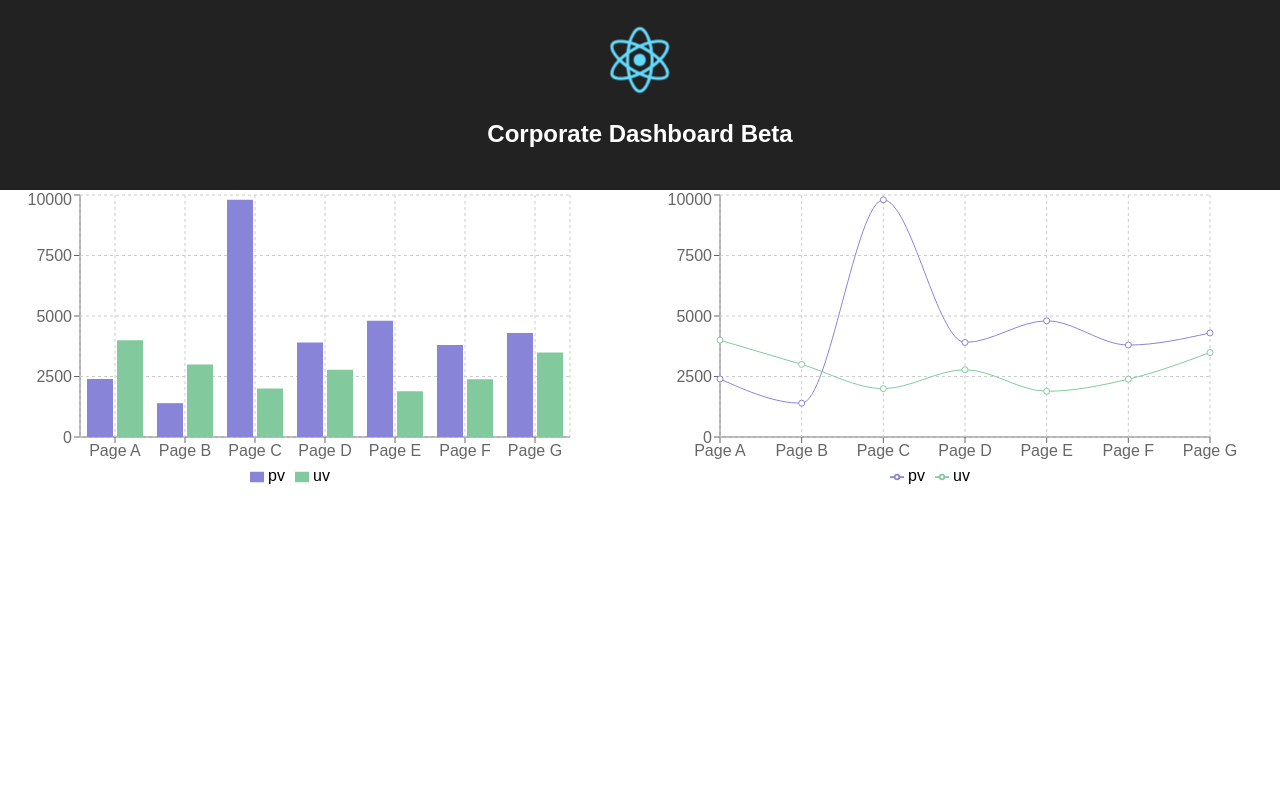
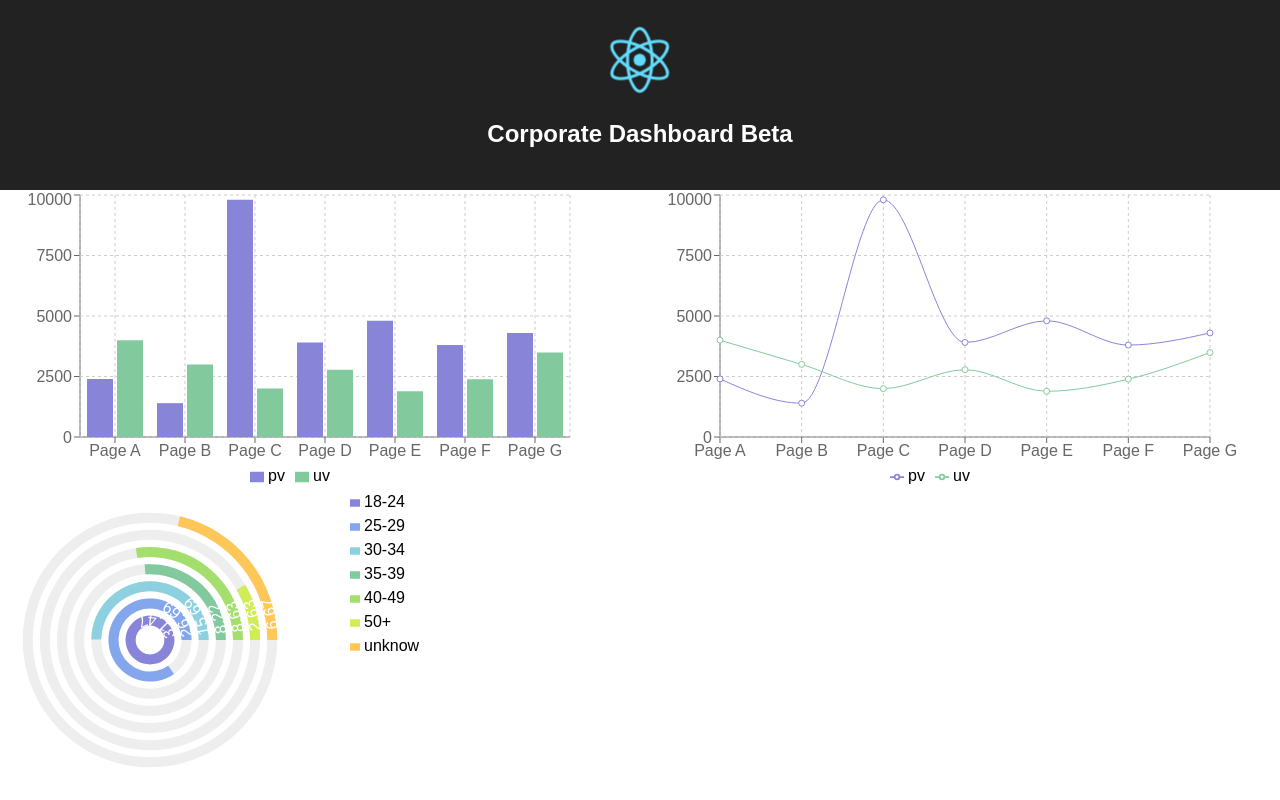
Before and after one commit to chrisacciai/dashboard, a React (Create React App) app: page / in a window 1280 px wide. Built offline with nearby package versions, Linux system fonts and the light colour scheme.

Commit message:
radialbar

```diff
--- a/src/App.js
+++ b/src/App.js
@@ -1,6 +1,6 @@
 import React, { Component } from 'react';
 import logo from './logo.svg';
-import {BarChart, LineChart, Line, Bar, XAxis, YAxis, CartesianGrid, Tooltip, Legend} from 'recharts';
+import {BarChart, RadialBarChart, RadialBar, LineChart, Line, Bar, XAxis, YAxis, CartesianGrid, Tooltip, Legend} from 'recharts';
 import './App.css';
 
 const data = [
@@ -12,6 +12,22 @@ const data = [
   {name: 'Page F', uv: 2390, pv: 3800, amt: 2500},
   {name: 'Page G', uv: 3490, pv: 4300, amt: 2100},
 ];
+
+const data2 = [
+  {name: '18-24', uv: 31.47, pv: 2400, fill: '#8884d8'},
+  {name: '25-29', uv: 26.69, pv: 4567, fill: '#83a6ed'},
+  {name: '30-34', uv: 15.69, pv: 1398, fill: '#8dd1e1'},
+  {name: '35-39', uv: 8.22, pv: 9800, fill: '#82ca9d'},
+  {name: '40-49', uv: 8.63, pv: 3908, fill: '#a4de6c'},
+  {name: '50+', uv: 2.63, pv: 4800, fill: '#d0ed57'},
+  {name: 'unknow', uv: 6.67, pv: 4800, fill: '#ffc658'}
+];
+
+const style = {
+  top: 0,
+  left: 350,
+  lineHeight: '24px'
+};
 
 class App extends Component {
   render() {
@@ -33,6 +49,11 @@ class App extends Component {
           <Bar dataKey="pv" fill="#8884d8" />
           <Bar dataKey="uv" fill="#82ca9d" />
           </BarChart>
+
+          <RadialBarChart width={500} height={300} cx={150} cy={150} innerRadius={20} outerRadius={140} barSize={10} data={data2}>
+          <RadialBar minAngle={15} label={{ position: 'insideStart', fill: '#fff' }} background clockWise={true} dataKey='uv'/>
+          <Legend iconSize={10} width={120} height={140} layout='vertical' verticalAlign='middle' wrapperStyle={style}/>
+          </RadialBarChart>
         </div>
         <div class = "column">
           <LineChart width={600} height={300} data={data}
```
